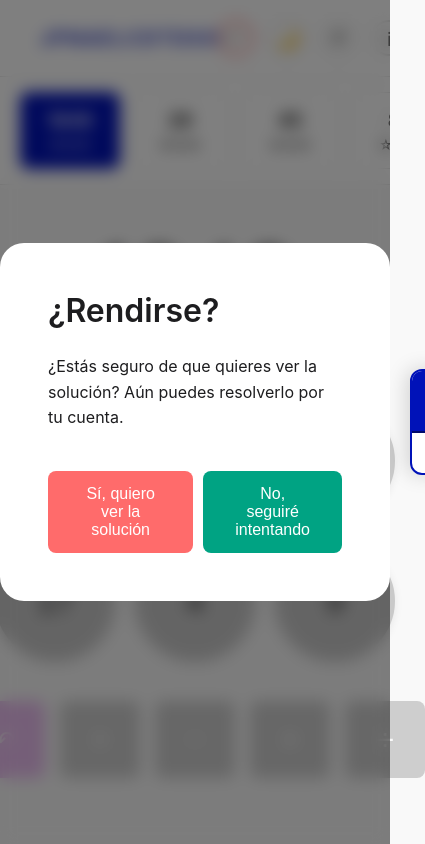
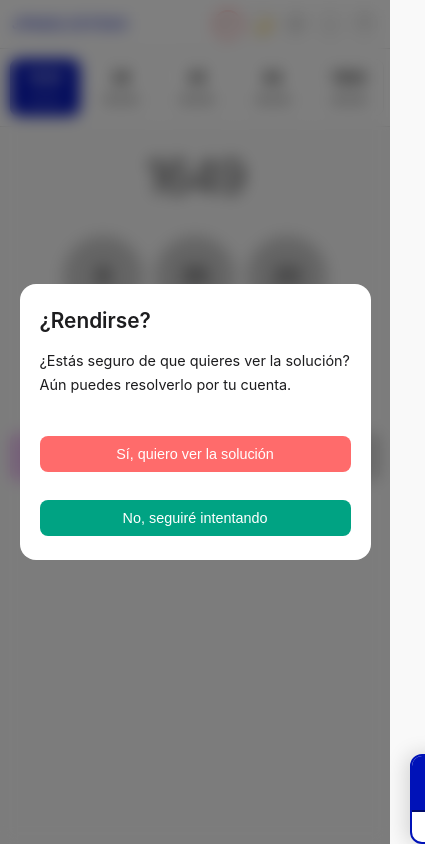
Before and after one commit to zona05/Additional, a plain HTML site: page index.html in a window 390 px wide. Both pictures are taken after a click on the button "🏳️". Shown: the whole page, 425 px wide, since content can reach past the window. Drawn offline with Linux system fonts and the light colour scheme.

Commit message:
Arreglo del Responsive

```diff
--- a/styles.css
+++ b/styles.css
@@ -661,8 +661,12 @@ body.dark-mode .about-footer {
 }
 
 @media (max-width: 1200px) {
-    .main-container {
-        grid-template-columns: 1fr;
+    .header {
+        padding: 15px 20px;
+    }
+
+    .logo {
+        font-size: 1em;
     }
 
     .numbers-grid {
@@ -676,4 +680,305 @@ body.dark-mode .about-footer {
         height: 120px;
         font-size: 2em;
     }
+
+    .target-number {
+        font-size: 5em;
+    }
 }
+
+@media (max-width: 768px) {
+    .header {
+        padding: 12px 15px;
+        flex-direction: row;
+        gap: 10px;
+    }
+
+    .logo {
+        font-size: 0.9em;
+        gap: 1px;
+    }
+
+    .logo-word .rest {
+        display: none;
+    }
+
+    .header-icons {
+        gap: 8px;
+    }
+
+    .icon-btn {
+        width: 32px;
+        height: 32px;
+        font-size: 1em;
+    }
+
+    .games-bar-content {
+        padding: 0 10px;
+        gap: 8px;
+    }
+
+    .game-tab {
+        min-width: 80px;
+        padding: 10px 15px;
+    }
+
+    .game-number {
+        font-size: 1em;
+    }
+
+    .game-stars {
+        font-size: 0.75em;
+    }
+
+    .main-container {
+        padding: 30px 15px;
+    }
+
+    .target-section {
+        margin-bottom: 40px;
+    }
+
+    .target-number {
+        font-size: 4em;
+    }
+
+    .numbers-grid {
+        grid-template-columns: repeat(3, 100px);
+        grid-template-rows: repeat(2, 100px);
+        gap: 15px;
+        margin-bottom: 30px;
+    }
+
+    .number-btn {
+        width: 100px;
+        height: 100px;
+        font-size: 2em;
+    }
+
+    .operations-grid {
+        grid-template-columns: repeat(5, 1fr);
+        gap: 10px;
+        max-width: 100%;
+        width: 100%;
+    }
+
+    .operation-btn {
+        padding: 15px 10px;
+        font-size: 1.5em;
+        min-width: 50px;
+    }
+
+    .operation-btn.undo-btn-op {
+        font-size: 1.3em;
+    }
+
+    .solution-banner {
+        width: 90%;
+        right: -100%;
+        border-radius: 12px;
+        top: auto;
+        bottom: 0;
+        transform: none;
+        max-height: 70vh;
+    }
+
+    .solution-banner.show {
+        right: 5%;
+    }
+
+    .modal-content {
+        padding: 32px 24px;
+        max-width: 90%;
+        margin: 0 15px;
+    }
+
+    .modal-content h2 {
+        font-size: 1.5em;
+    }
+
+    .modal-content p {
+        font-size: 0.95em;
+    }
+
+    .modal-btn {
+        padding: 12px 24px;
+        font-size: 0.95em;
+    }
+}
+
+@media (max-width: 480px) {
+    .header {
+        padding: 10px 12px;
+    }
+
+    .logo {
+        font-size: 0.8em;
+    }
+
+    .header-icons {
+        gap: 6px;
+    }
+
+    .icon-btn {
+        width: 28px;
+        height: 28px;
+        font-size: 0.9em;
+    }
+
+    .games-bar {
+        padding: 10px 0;
+    }
+
+    .games-bar-content {
+        gap: 6px;
+    }
+
+    .game-tab {
+        min-width: 70px;
+        padding: 8px 12px;
+    }
+
+    .game-number {
+        font-size: 0.95em;
+    }
+
+    .main-container {
+        padding: 20px 10px;
+    }
+
+    .target-section {
+        margin-bottom: 30px;
+    }
+
+    .target-number {
+        font-size: 3em;
+        letter-spacing: -2px;
+    }
+
+    .numbers-grid {
+        grid-template-columns: repeat(3, 80px);
+        grid-template-rows: repeat(2, 80px);
+        gap: 12px;
+        margin-bottom: 25px;
+    }
+
+    .number-btn {
+        width: 80px;
+        height: 80px;
+        font-size: 1.6em;
+    }
+
+    .operations-grid {
+        gap: 8px;
+    }
+
+    .operation-btn {
+        padding: 12px 8px;
+        font-size: 1.3em;
+        min-width: 45px;
+    }
+
+    .operation-btn.undo-btn-op {
+        font-size: 1.1em;
+    }
+
+    .solution-banner {
+        width: 95%;
+        right: -100%;
+    }
+
+    .solution-banner.show {
+        right: 2.5%;
+    }
+
+    .solution-banner-header {
+        padding: 12px 15px;
+    }
+
+    .solution-banner-header h3 {
+        font-size: 0.95em;
+    }
+
+    .solution-banner-content {
+        padding: 15px;
+    }
+
+    .solution-step {
+        padding: 10px;
+        font-size: 0.9em;
+    }
+
+    .modal-content {
+        padding: 24px 20px;
+        border-radius: 16px;
+    }
+
+    .modal-content h2 {
+        font-size: 1.3em;
+        margin-bottom: 16px;
+    }
+
+    .modal-content p {
+        font-size: 0.9em;
+        margin-bottom: 12px;
+    }
+
+    .modal-btn {
+        padding: 10px 20px;
+        font-size: 0.9em;
+        width: 100%;
+    }
+
+    .stats-item {
+        padding: 12px;
+    }
+
+    .stats-label {
+        font-size: 0.8em;
+    }
+
+    .stats-value {
+        font-size: 1.3em;
+    }
+
+    #giveUpModal .modal-content > div {
+        flex-direction: column;
+        gap: 8px !important;
+    }
+
+    #giveUpModal .modal-btn {
+        width: 100%;
+    }
+}
+
+@media (max-width: 360px) {
+    .logo {
+        font-size: 0.7em;
+    }
+
+    .target-number {
+        font-size: 2.5em;
+    }
+
+    .numbers-grid {
+        grid-template-columns: repeat(3, 70px);
+        grid-template-rows: repeat(2, 70px);
+        gap: 10px;
+    }
+
+    .number-btn {
+        width: 70px;
+        height: 70px;
+        font-size: 1.4em;
+    }
+
+    .operation-btn {
+        font-size: 1.2em;
+        padding: 10px 6px;
+        min-width: 40px;
+    }
+
+    .operation-btn.undo-btn-op {
+        font-size: 1em;
+    }
+}
```
